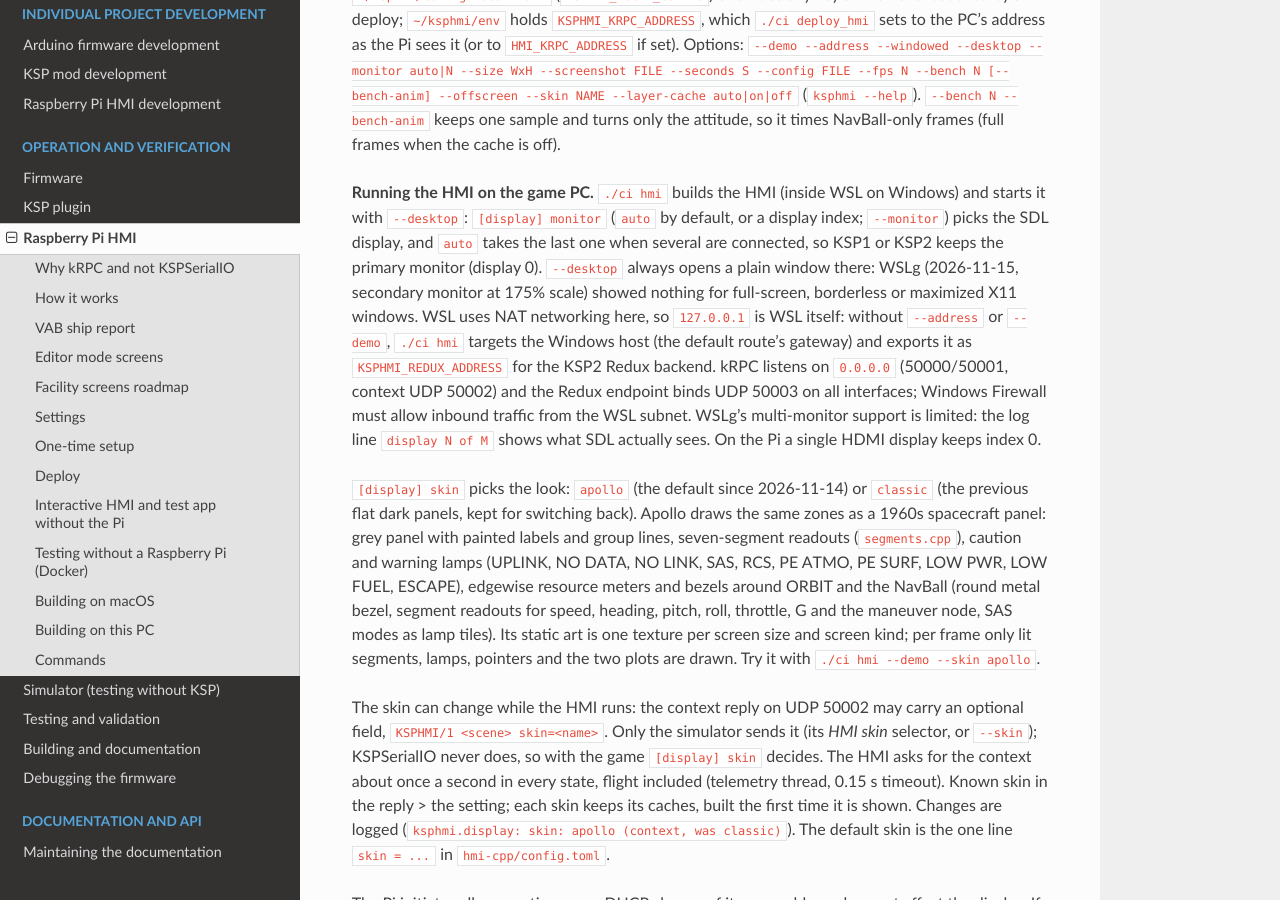
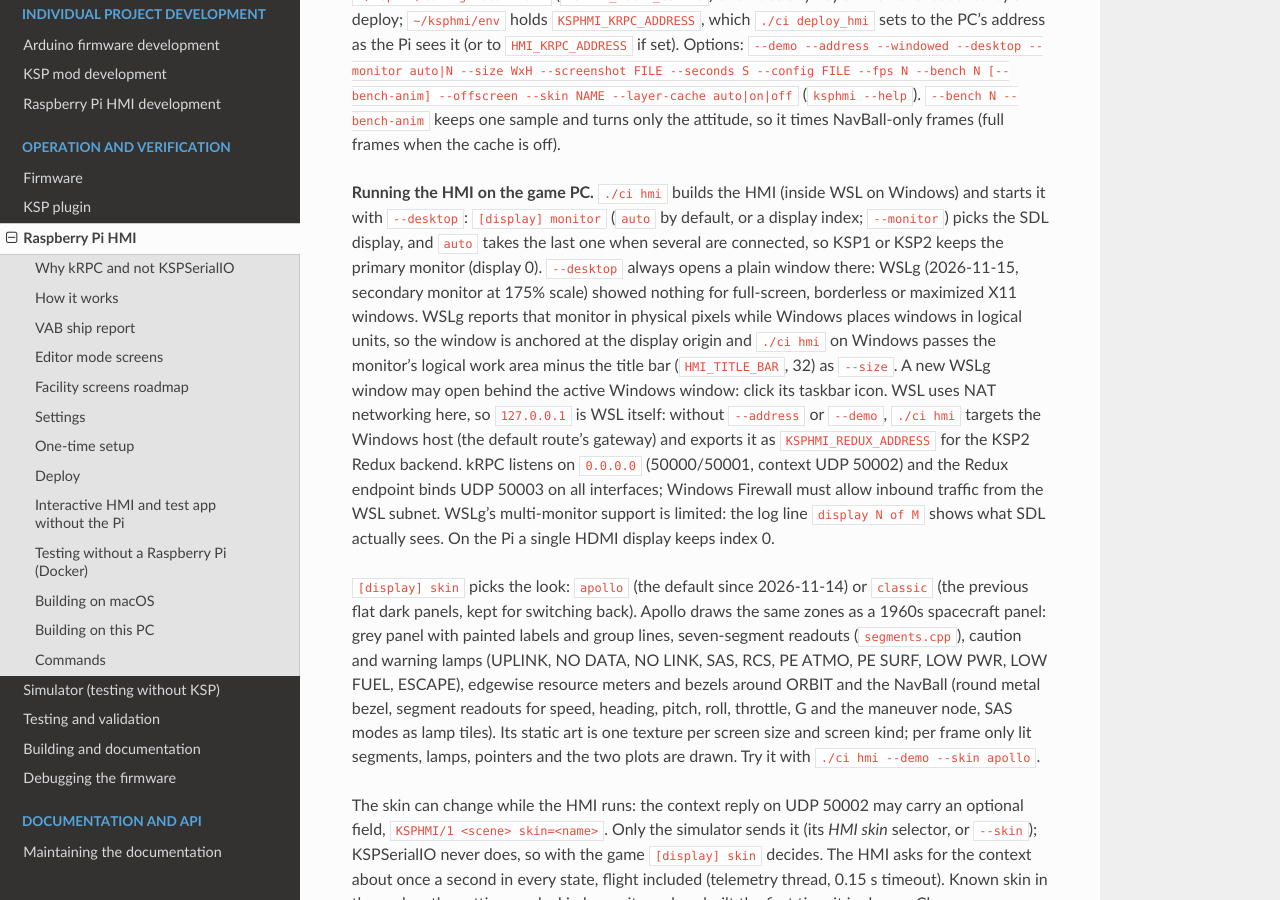
Before and after one commit to AlaNLrdE/KSPKontroller, a Sphinx documentation site: the page built from docs/hmi.rst, in a window 1280 px wide and 900 px high, scrolled down 10230 px. Built offline with Sphinx 7.4.7 and the Read the Docs theme 3.1.0, drawn with Linux system fonts in a browser that asks for light colours.

Commit message:
docs(hmi): record the WSLg window placement on the secondary monitor
User confirmed the ./ci hmi window shows on the secondary monitor.

Co-Authored-By: Claude Opus 5.5 <noreply@anthropic.com>

```diff
--- a/docs/hmi.rst
+++ b/docs/hmi.rst
@@ -407,7 +407,11 @@ NavBall-only frames (full frames when the cache is off).
 ``--desktop``: ``[display] monitor`` (``auto`` by default, or a display index; ``--monitor``) picks the SDL
 display, and ``auto`` takes the last one when several are connected, so KSP1 or KSP2 keeps the primary
 monitor (display 0). ``--desktop`` always opens a plain window there: WSLg (2026-11-15, secondary
-monitor at 175% scale) showed nothing for full-screen, borderless or maximized X11 windows. WSL uses NAT networking here, so ``127.0.0.1`` is WSL itself: without ``--address`` or ``--demo``,
+monitor at 175% scale) showed nothing for full-screen, borderless or maximized X11 windows. WSLg reports
+that monitor in physical pixels while Windows places windows in logical units, so the window is anchored at
+the display origin and ``./ci hmi`` on Windows passes the monitor's logical work area minus the title bar
+(``HMI_TITLE_BAR``, 32) as ``--size``. A new WSLg window may open behind the active Windows window: click
+its taskbar icon. WSL uses NAT networking here, so ``127.0.0.1`` is WSL itself: without ``--address`` or ``--demo``,
 ``./ci hmi`` targets the Windows host (the default route's gateway) and exports it as
 ``KSPHMI_REDUX_ADDRESS`` for the KSP2 Redux backend. kRPC listens on ``0.0.0.0`` (50000/50001, context
 UDP 50002) and the Redux endpoint binds UDP 50003 on all interfaces; Windows Firewall must allow inbound
```
Also changed, not shown: .agents/skills/raspberry-pi-hmi/SKILL.md, .claude/skills/raspberry-pi-hmi/SKILL.md.
